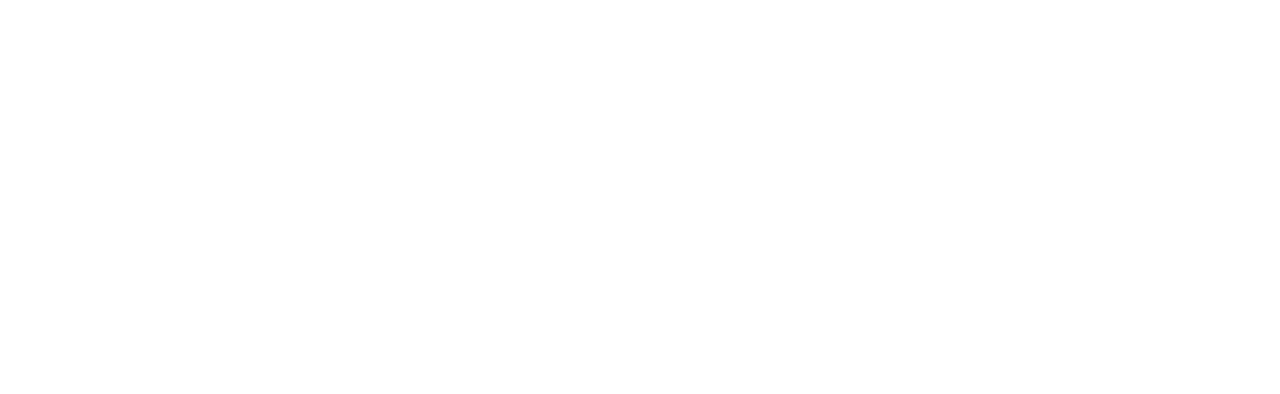
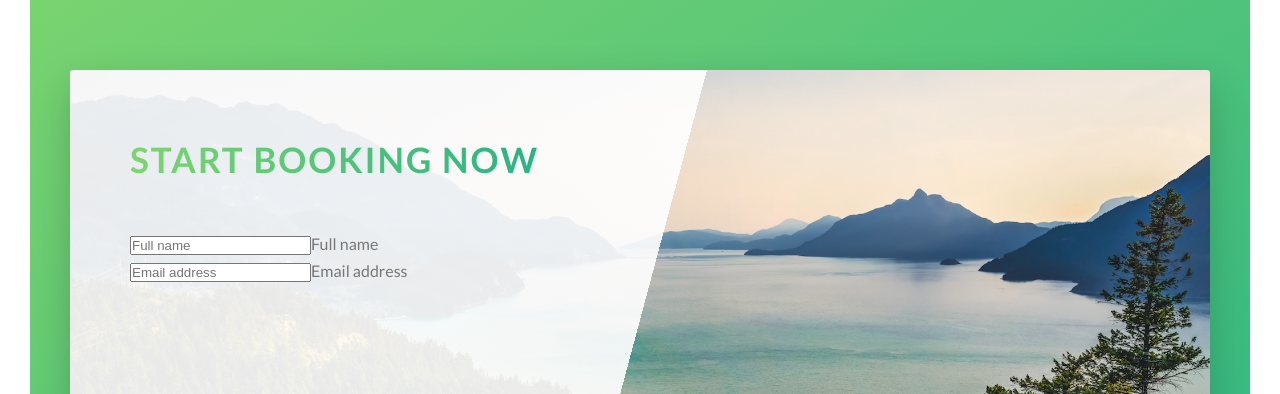
Before and after one commit to hydeenoble/Natours-Angular, an Angular app: page / in a window 1280 px wide. Shown: the part 4592-4986 px from the top of the page. Before the commit the page ends 4542 px from the top, so only its background shows below. Built offline with nearby package versions, Linux system fonts and the light colour scheme.

Commit message:
Added the booking section and initialed implementation - learnt a new way to give a div multiple backgrounds

```diff
--- a/src/app/app.component.html
+++ b/src/app/app.component.html
@@ -4,4 +4,5 @@
   <app-features></app-features>
   <app-tours></app-tours>
   <app-stories></app-stories>
+  <app-book></app-book>
 </main>
--- a/src/app/app.module.ts
+++ b/src/app/app.module.ts
@@ -8,6 +8,7 @@
 import { FeaturesComponent } from './features/features.component';
 import { ToursComponent } from './tours/tours.component';
 import { StoriesComponent } from './stories/stories.component';
+import { BookComponent } from './book/book.component';
 
 
 @NgModule({
@@ -17,7 +18,8 @@
     ExictingToursComponent,
     FeaturesComponent,
     ToursComponent,
-    StoriesComponent
+    StoriesComponent,
+    BookComponent
   ],
   imports: [
     BrowserModule
--- /dev/null
+++ b/src/app/book/book.component.html
@@ -0,0 +1,27 @@
+<section class="section-book">
+  <div class="row">
+    <div class="book">
+      <div class="book__form">
+        <form action="#" class="form">
+
+          <div class="u-margin-bottom-medium">
+            <h2 class="heading-secondary">
+              Start booking now
+            </h2>
+          </div>
+
+          <div class="form__group">
+            <input id="name" type="text" class="form__input" placeholder="Full name" required>
+            <label for="name" class="form__label">Full name</label>
+          </div>
+
+          <div class="form__group">
+            <input id="email" type="email" class="form__input" placeholder="Email address" required>
+            <label for="email" class="form__label">Email address</label>
+          </div>
+
+        </form>
+      </div>
+    </div>
+  </div>
+</section>
--- /dev/null
+++ b/src/app/book/book.component.ts
@@ -0,0 +1,15 @@
+import { Component, OnInit } from '@angular/core';
+
+@Component({
+  selector: 'app-book',
+  templateUrl: './book.component.html',
+  styleUrls: ['./book.component.css']
+})
+export class BookComponent implements OnInit {
+
+  constructor() { }
+
+  ngOnInit() {
+  }
+
+}
--- a/src/sass/pages/_home.scss
+++ b/src/sass/pages/_home.scss
@@ -30,3 +30,28 @@
   padding: 15rem 0;
   position: relative;
 }
+
+
+.section-book{
+  padding: 15rem 0;
+  background-image: linear-gradient(to right bottom, $color-primary-light, $color-primary-dark);
+}
+
+.book{
+  background-image:
+    linear-gradient(105deg,
+      rgba($color-white, .9) 0%,
+      rgba($color-white, .9) 50%,
+      transparent 50%),
+    url("./assets/img/nat-10.jpg");
+  background-size: cover;
+  border-radius: 3px;
+  box-shadow: 0 1.5rem 4rem rgba($color-black, .2);
+
+  height: 50rem;
+
+  &__form{
+    width: 50%;
+    padding: 6rem;
+  }
+}
--- a/src/styles.css
+++ b/src/styles.css
@@ -470,3 +470,17 @@
 .section-stories {
   padding: 15rem 0;
   position: relative; }
+
+.section-book {
+  padding: 15rem 0;
+  background-image: linear-gradient(to right bottom, #7ed56f, #28b485); }
+
+.book {
+  background-image: linear-gradient(105deg, rgba(255, 255, 255, 0.9) 0%, rgba(255, 255, 255, 0.9) 50%, transparent 50%), url("./assets/img/nat-10.jpg");
+  background-size: cover;
+  border-radius: 3px;
+  box-shadow: 0 1.5rem 4rem rgba(0, 0, 0, 0.2);
+  height: 50rem; }
+  .book__form {
+    width: 50%;
+    padding: 6rem; }
```
Also changed, not shown: src/app/book/book.component.css (added), 1 other file (tests, documents, lock files or other folders).
